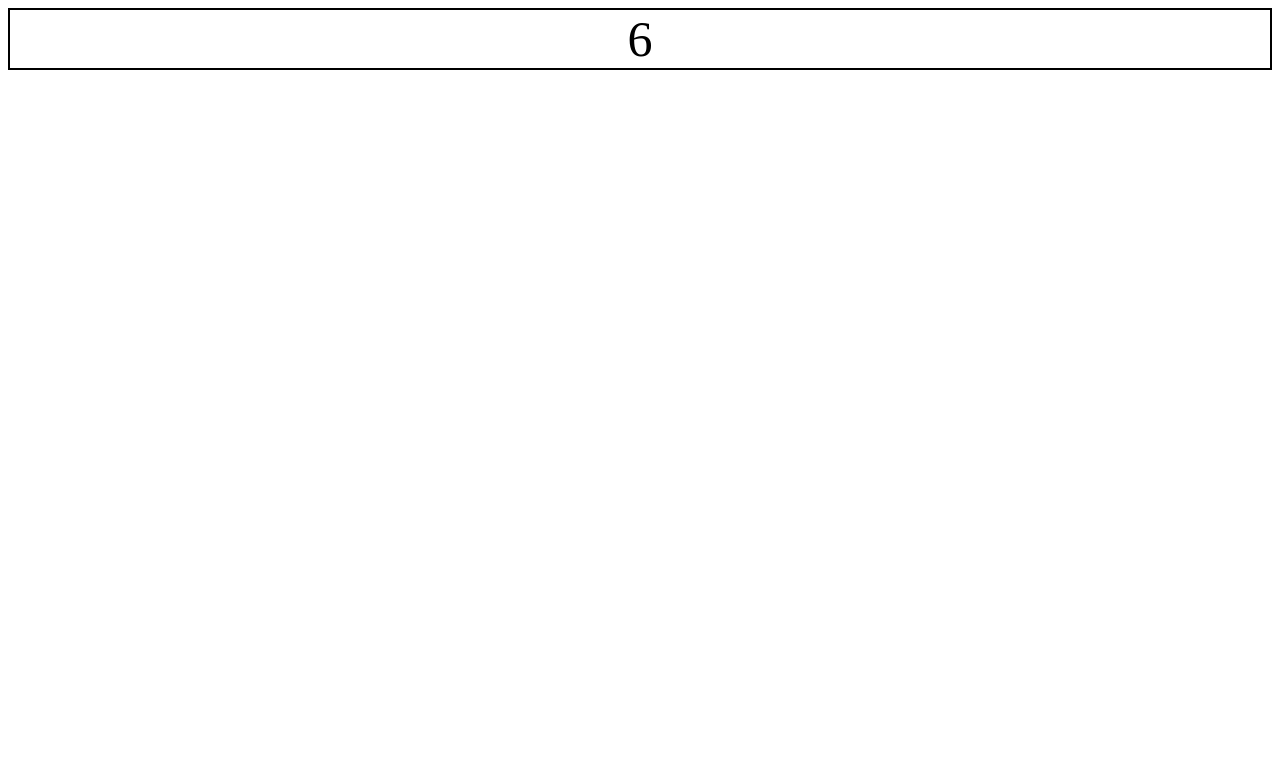
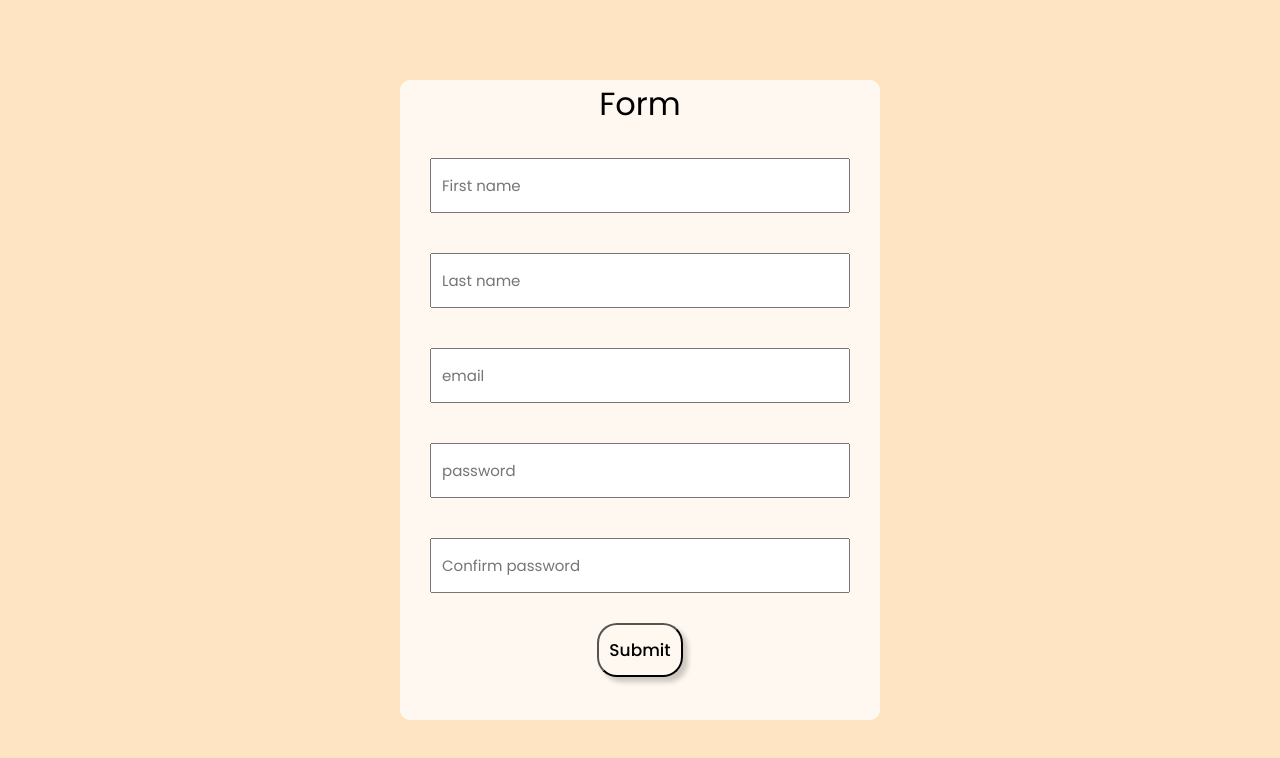
Before and after one commit to keerthanagp/New, a plain HTML site: page index.html in a window 1280 px wide. Drawn offline with Linux system fonts and the light colour scheme; a web font is replaced by a local one.

Commit message:
Add files via upload

```diff
--- a/index.html
+++ b/index.html
@@ -4,9 +4,37 @@
     <meta charset="UTF-8">
     <meta http-equiv="X-UA-Compatible" content="IE=edge">
     <meta name="viewport" content="width=device-width, initial-scale=1.0">
-    <title>Document</title>
+    <title>Form</title>
+    <link rel="stylesheet" href="style.css">
+    <link href="https://cdnjs.cloudflare.com/ajax/libs/font-awesome/6.3.0/css/all.min.css">
 </head>
 <body>
+    <div class="main-form">
+        <div class="form-wrap">
+            <form action="">
+                <h1>Form</h1>
+                <div class="single-input">
+                    <input type="text" id="fname" placeholder="First name">
+                </div>
+                <div class="single-input">
+                    <input type="text" id="lname" placeholder="Last name">
+                </div>
+                <div class="single-input">
+                    <input type="email" id="email" placeholder="email">
+                </div>
+                <div class="single-input">
+                    <input type="password" id="pass" placeholder="password">
+                </div>
+                <div class="single-input">
+                    <input type="password" id="cpass" placeholder="Confirm password">
+                </div>
+                <div class="submit-button">
+                    <button class="button">Submit</button>
+                </div>
+            </form>
+        </div>
+    </div>
+
     <script src="script.js"></script>
 </body>
 </html>
--- a/script.js
+++ b/script.js
@@ -1,40 +1,27 @@
-let timer=document.createElement("div")
-timer.style.textAlign="center"
-timer.style.fontSize= "50px";
-timer.style.border="2px solid black"
+const submitbtn=document.querySelector(".button")
+submitbtn.onclick=()=>{
+    const fname=document.getElementById("fname").value;
+    const lname=document.getElementById("lname").value;
+    const email=document.getElementById("email").value;
+    const pass=document.getElementById("pass").value;
+    const cpass=document.getElementById("cpass").value;
 
-document.body.append(timer)
-setTimeout(()=>{
-    timer.textContent="10"
-    setTimeout(()=>{
-        timer.textContent="9"
-        setTimeout(()=>{
-            timer.textContent="8"
-            setTimeout(()=>{
-                timer.textContent="7"
-                setTimeout(()=>{
-                    timer.textContent="6"
-                    setTimeout(()=>{
-                        timer.textContent="5"
-                        setTimeout(()=>{
-                            timer.textContent="4"
-                            setTimeout(()=>{
-                                timer.textContent="3"
-                                setTimeout(()=>{
-                                    timer.textContent="2"
-                                    setTimeout(()=>{
-                                        timer.textContent="1"
-                                        setTimeout(()=>{
-                                            timer.textContent="Happy Independence Day"
-                                            timer.style.color="green"
-                                        },1000)
-                                    },1000)
-                                },1000)
-                            },1000)
-                        },1000)
-                    },1000)
-                },1000)
-            },1000);
-        },1000);
-    },1000);
-},1000);
+
+localStorage.setItem("FirstName", fname);
+localStorage.setItem("LastName", lname);
+localStorage.setItem("emailId", email);
+localStorage.setItem("password", pass);
+localStorage.setItem("Cpassword", cpass);
+
+if(fname == "" && lname=="" && email=="" && pass == "" && cpass ==""){
+    alert("Input fiels is empty")
+}
+else{
+    if(pass!==cpass){
+        alert("password not matched");
+    }else{
+        alert("registration completed successfully")
+    }
+}
+
+}
--- /dev/null
+++ b/style.css
@@ -0,0 +1,52 @@
+@import url('https://fonts.googleapis.com/css2?family=Commissioner:wght@200&family=EB+Garamond:ital,wght@1,400;1,500&family=Golos+Text&family=Poppins:ital,wght@0,300;0,400;0,500;0,600;1,700&family=Shantell+Sans:wght@300&display=swap');
+
+*{
+    margin: 0;
+    padding: 0;
+    box-sizing: border-box;
+    font-family: 'Poppins', sans-serif;
+}
+.main-form{
+    display: flex;
+    justify-content: center;
+    align-items: center;
+    height: 100vh;
+    width: 100%;
+    background-color:bisque;
+}
+.form-wrap{
+    background-color: rgb(255 255 255/75%);
+    height: 40rem;
+    width: 30rem;
+    align-items: center;
+    border-radius: 10px;
+}
+.form-wrap h1{
+    font-weight: 400;
+    text-align: center;
+}
+.single-input{
+    text-align: center;
+    margin: 20px;
+    padding: 10px;
+}
+.single-input input{
+    width: 100%;
+    padding: 14px 10px;
+    outline: none;
+    font-size: 15px;
+}
+.submit-button{
+    text-align: center;
+
+}
+.submit-button button{
+    padding: 12px 10px;
+    font-weight: 500;
+    font-size: 17px;
+    border-radius: 20px;
+    background-color: bisque;
+    outline: none;
+    background: transparent;
+    box-shadow: -8px -8px 15px rgba(255, 255, 255, 0.1), 5px 5px 5px rgba(0, 0, 0, 0.2);
+}
```
